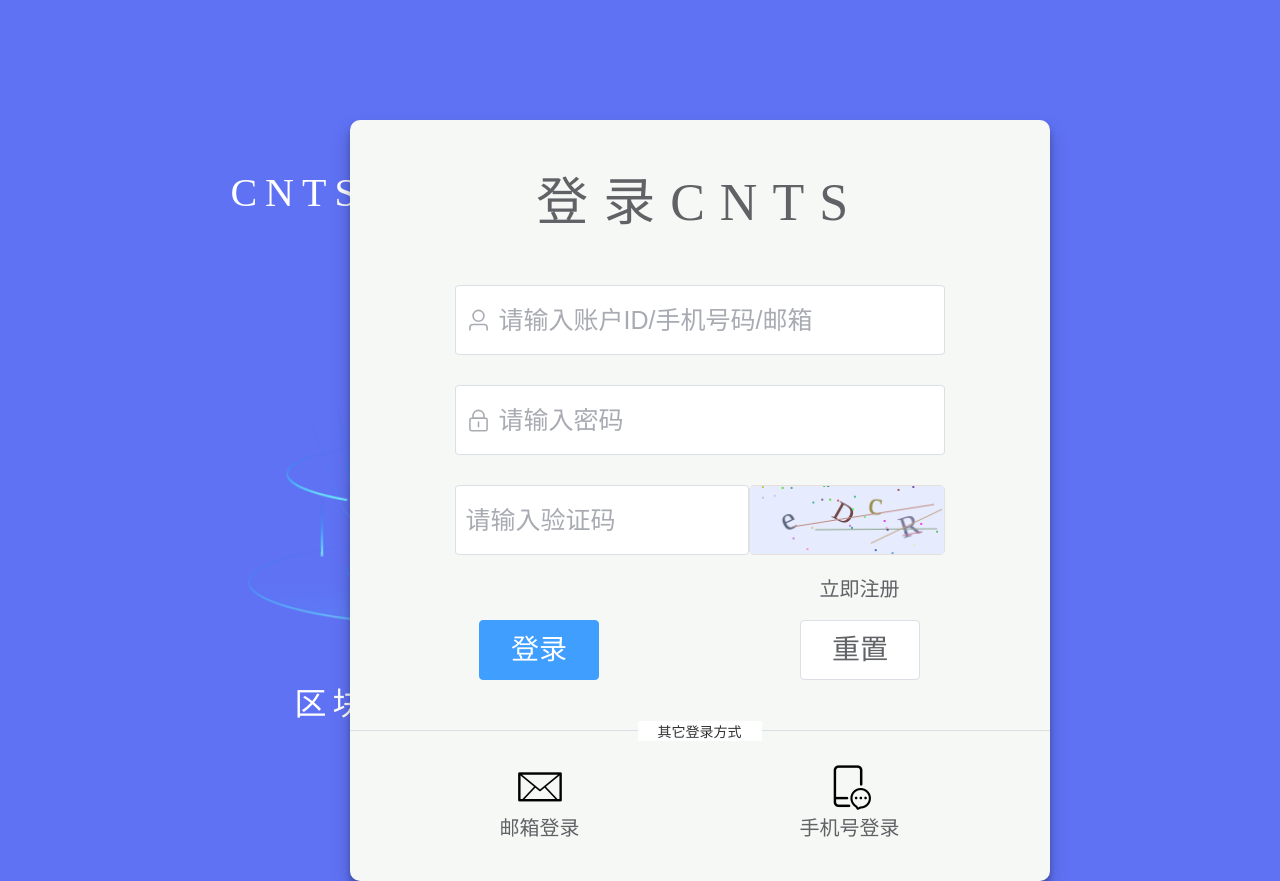
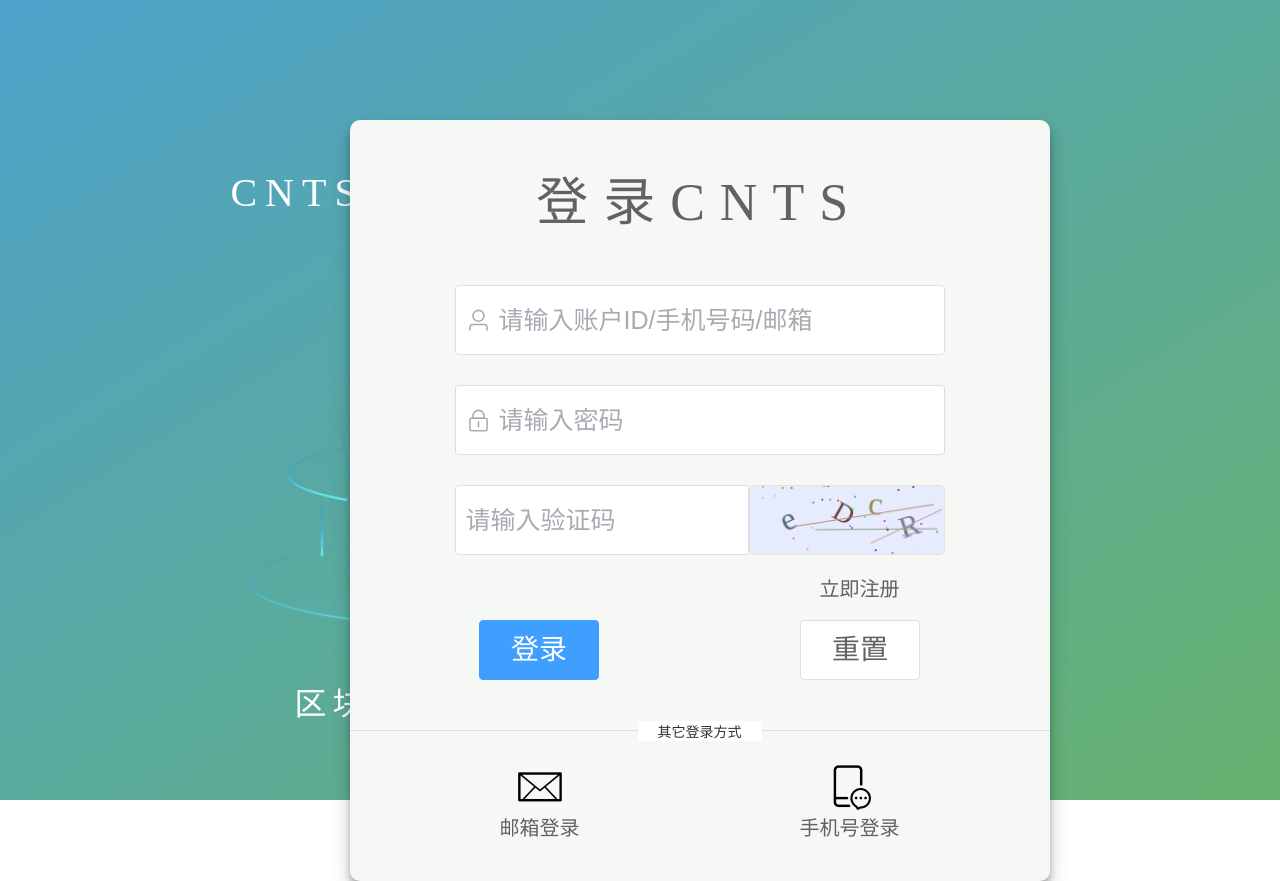
Before and after one commit to Shanlinchao-CSU/carbon-accounting-trading-system, a Vue app: page /#/ in a window 1280 px wide. Built offline with nearby package versions, Linux system fonts and the light colour scheme.

Commit message:
主要是前端body离浏览器边界的空隙问题

```diff
--- a/public/index.html
+++ b/public/index.html
@@ -6,6 +6,12 @@
     <meta name="viewport" content="width=device-width,initial-scale=1.0">
     <link rel="icon" href="<%= BASE_URL %>favicon.ico">
     <title><%= htmlWebpackPlugin.options.title %></title>
+      <style type="text/css">
+          html,body,#app {
+              height: 100%;
+              margin: 0;
+          }
+      </style>
   </head>
   <body>
     <noscript>
--- a/src/App.vue
+++ b/src/App.vue
@@ -10,4 +10,7 @@
 import MainHeader from "@/components/common/MainHeader.vue"
 </script>
 <style scoped lang="less">
+html,body,#app{
+  height: 100%;
+}
 </style>
--- a/src/assets/css/Login.less
+++ b/src/assets/css/Login.less
@@ -1,4 +1,7 @@
 @import "VariableDefine";
+.background_box {
+  height: 100%;
+  background: linear-gradient(to bottom right, #4da2cb, #67b26f);
   .login_image_box {
     position: absolute;
     top: 20%;
@@ -137,3 +140,4 @@
       }
     }
   }
+}
--- a/src/assets/css/Register.less
+++ b/src/assets/css/Register.less
@@ -0,0 +1,4 @@
+.register_box {
+  display: flex;
+  flex-direction: column;
+}
--- a/src/views/Login.vue
+++ b/src/views/Login.vue
@@ -1,4 +1,5 @@
-<template class="background_box">
+<template>
+  <div class="background_box">
     <div class="login_image_box">
       <el-text class="title">CNTS碳核算交易系统</el-text>
       <el-image
@@ -143,6 +144,7 @@
         </div>
       </div>
     </div>
+  </div>
 </template>
 
 <script setup lang="ts">
@@ -155,8 +157,6 @@ import axios from 'axios';
 import { useRouter } from "vue-router";
 import $ from 'jquery';
 
-// 设置背景颜色
-document.body.style.backgroundColor="#5F72F4"
 // vue router初始化
 const router = useRouter()
 // 验证码长宽
--- a/src/views/Register.vue
+++ b/src/views/Register.vue
@@ -1,5 +1,7 @@
 <template>
-  <div>123123</div>
+  <div class="register_box">
+    <el-text class="title"></el-text>
+  </div>
 </template>
 
 <script setup>
```
Also changed, not shown: 1 other file (tests, documents, lock files or other folders). Lines whose indentation alone changed are shown as unchanged.
